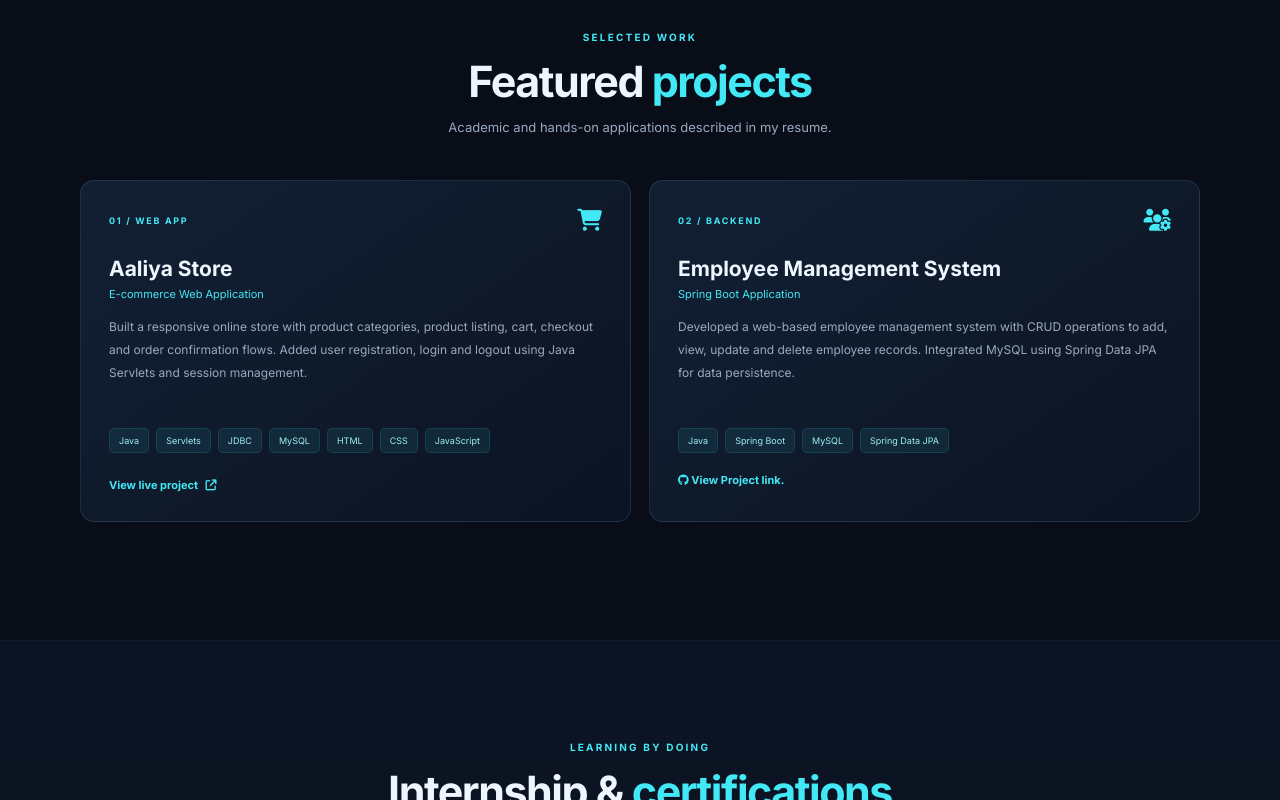
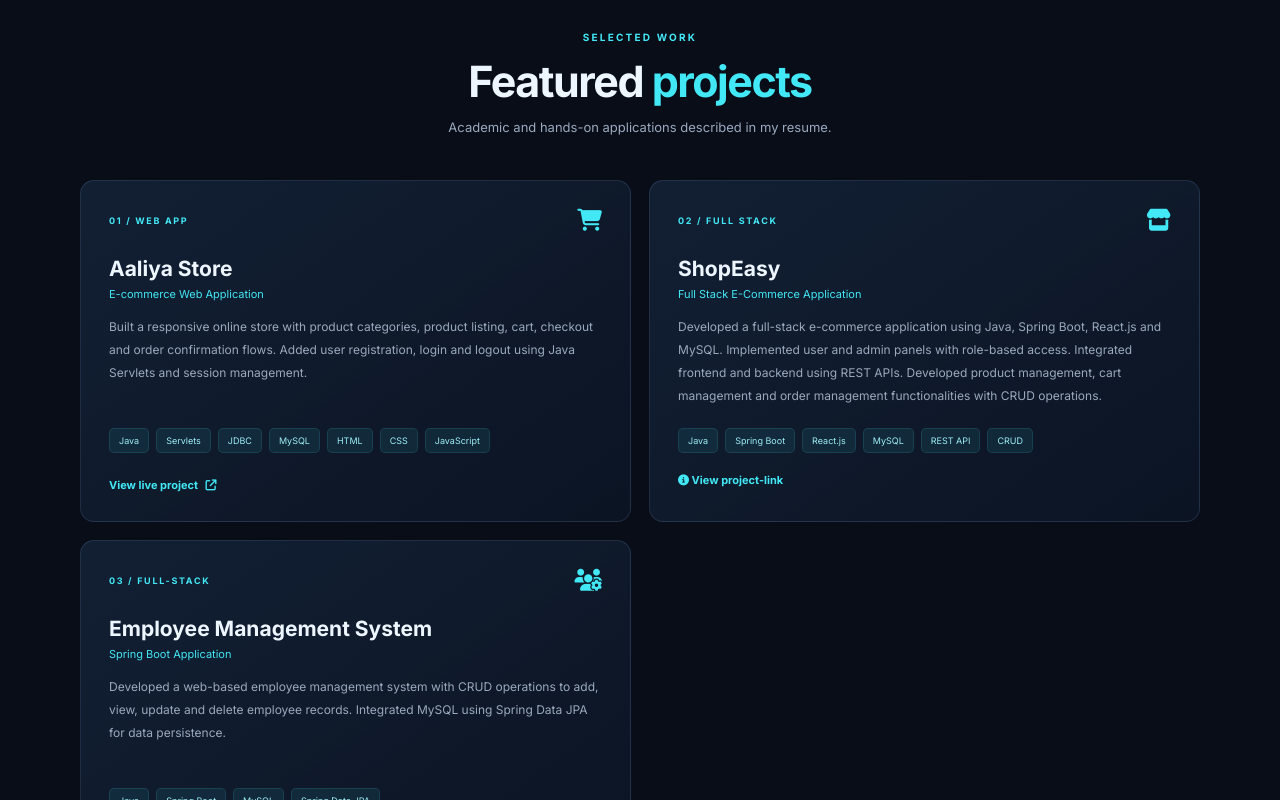
Before and after one commit to arunkumarrdeveloper/my-portfolio, a plain HTML site: page index.html in a window 1280 px wide. Shown: the part 2000-2800 px from the top of the page. Drawn offline with Linux system fonts and the light colour scheme.

Commit message:
ADD PROJECT

```diff
--- a/index.html
+++ b/index.html
@@ -12,6 +12,7 @@
   <script src="https://kit.fontawesome.com/a2d9d6b56b.js" crossorigin="anonymous"></script>
 </head>
 <body>
+
   <div class="ambient ambient-one"></div>
   <div class="ambient ambient-two"></div>
 
@@ -34,6 +35,7 @@
   </header>
 
   <main>
+
     <section class="hero container" id="home">
       <div class="hero-copy reveal">
         <div class="eyebrow"><span class="status-dot"></span> OPEN TO ENTRY-LEVEL OPPORTUNITIES</div>
@@ -55,8 +57,10 @@
           <a href="mailto:arunkumarsjcet2004@gmail.com" aria-label="Email"><i class="fa-regular fa-envelope"></i></a>
         </div>
       </div>
+
       <div class="hero-art reveal">
-        <div class="orbit orbit-a"></div><div class="orbit orbit-b"></div>
+        <div class="orbit orbit-a"></div>
+        <div class="orbit orbit-b"></div>
         <div class="code-window">
           <div class="window-top"><i></i><i></i><i></i><span>developer.java</span></div>
           <div class="code-lines">
@@ -77,7 +81,10 @@
     </section>
 
     <section class="section container" id="about">
-      <div class="section-heading reveal"><p class="section-kicker">A LITTLE INTRODUCTION</p><h2>About <span>me</span></h2></div>
+      <div class="section-heading reveal">
+        <p class="section-kicker">A LITTLE INTRODUCTION</p>
+        <h2>About <span>me</span></h2>
+      </div>
       <div class="about-grid">
         <article class="about-card glass reveal">
           <h3>Motivated fresher. Curious developer.</h3>
@@ -103,7 +110,11 @@
 
     <section class="section section-alt" id="skills">
       <div class="container">
-        <div class="section-heading reveal"><p class="section-kicker">WHAT I WORK WITH</p><h2>Technical <span>skills</span></h2><p class="section-subtitle">Technologies and fundamentals covered in my training and projects.</p></div>
+        <div class="section-heading reveal">
+          <p class="section-kicker">WHAT I WORK WITH</p>
+          <h2>Technical <span>skills</span></h2>
+          <p class="section-subtitle">Technologies and fundamentals covered in my training and projects.</p>
+        </div>
         <div class="skills-grid">
           <div class="skill-card reveal"><i class="fa-brands fa-java"></i><h3>Java</h3><p>OOP · Collections · Exception Handling</p></div>
           <div class="skill-card reveal"><i class="fa-solid fa-gears"></i><h3>Backend</h3><p>Spring Boot</p></div>
@@ -115,31 +126,99 @@
       </div>
     </section>
 
+    <!-- PROJECTS SECTION -->
     <section class="section container" id="projects">
-      <div class="section-heading reveal"><p class="section-kicker">SELECTED WORK</p><h2>Featured <span>projects</span></h2><p class="section-subtitle">Academic and hands-on applications described in my resume.</p></div>
+      <div class="section-heading reveal">
+        <p class="section-kicker">SELECTED WORK</p>
+        <h2>Featured <span>projects</span></h2>
+        <p class="section-subtitle">Academic and hands-on applications described in my resume.</p>
+      </div>
+
       <div class="projects-grid">
+
+        <!-- Project 1 -->
         <article class="project-card glass reveal">
-          <div class="project-top"><span class="project-number">01 / WEB APP</span><i class="fa-solid fa-cart-shopping"></i></div>
+          <div class="project-top">
+            <span class="project-number">01 / WEB APP</span>
+            <i class="fa-solid fa-cart-shopping"></i>
+          </div>
           <h3>Aaliya Store</h3>
           <p class="project-type">E-commerce Web Application</p>
-          <p>Built a responsive online store with product categories, product listing, cart, checkout and order confirmation flows. Added user registration, login and logout using Java Servlets and session management.</p>
-          <div class="tags"><span>Java</span><span>Servlets</span><span>JDBC</span><span>MySQL</span><span>HTML</span><span>CSS</span><span>JavaScript</span></div>
-          <a class="project-link" href="https://arunkumarrdeveloper.github.io/e-commerce/" target="_blank" rel="noopener">View live project <i class="fa-solid fa-arrow-up-right-from-square"></i></a>
+          <p>
+            Built a responsive online store with product categories, product listing,
+            cart, checkout and order confirmation flows. Added user registration,
+            login and logout using Java Servlets and session management.
+          </p>
+          <div class="tags">
+            <span>Java</span><span>Servlets</span><span>JDBC</span>
+            <span>MySQL</span><span>HTML</span><span>CSS</span><span>JavaScript</span>
+          </div>
+          <a class="project-link" href="https://arunkumarrdeveloper.github.io/e-commerce/" target="_blank" rel="noopener">
+            View live project <i class="fa-solid fa-arrow-up-right-from-square"></i>
+          </a>
         </article>
+
+        <!-- Project 2: ShopEasy -->
         <article class="project-card glass reveal">
-          <div class="project-top"><span class="project-number">02 / BACKEND</span><i class="fa-solid fa-users-gear"></i></div>
+          <div class="project-top">
+            <span class="project-number">02 / FULL STACK</span>
+            <i class="fa-solid fa-store"></i>
+          </div>
+          <h3>ShopEasy</h3>
+          <p class="project-type">Full Stack E-Commerce Application</p>
+          <p>
+            Developed a full-stack e-commerce application using Java, Spring Boot,
+            React.js and MySQL. Implemented user and admin panels with role-based
+            access. Integrated frontend and backend using REST APIs.
+            Developed product management, cart management and order management
+            functionalities with CRUD operations.
+          </p>
+          <div class="tags">
+            <span>Java</span>
+            <span>Spring Boot</span>
+            <span>React.js</span>
+            <span>MySQL</span>
+            <span>REST API</span>
+            <span>CRUD</span>
+          </div>
+          <p class="project-note">
+            <i class="fa-solid fa-circle-info"></i>
+            <a href="https://github.com/arunkumarrdeveloper/Shopeasy-Ecommerce">View project-link</a>
+          </p>
+        </article>
+
+        <!-- Project 3 -->
+        <article class="project-card glass reveal">
+          <div class="project-top">
+            <span class="project-number">03 / FULL-STACK</span>
+            <i class="fa-solid fa-users-gear"></i>
+          </div>
           <h3>Employee Management System</h3>
           <p class="project-type">Spring Boot Application</p>
-          <p>Developed a web-based employee management system with CRUD operations to add, view, update and delete employee records. Integrated MySQL using Spring Data JPA for data persistence.</p>
-          <div class="tags"><span>Java</span><span>Spring Boot</span><span>MySQL</span><span>Spring Data JPA</span></div>
-          <p class="project-note"><i class="fa-brands fa-github"></i> <a href="https://github.com/arunkumarrdeveloper">View Project link.</p>
+          <p>
+            Developed a web-based employee management system with CRUD operations
+            to add, view, update and delete employee records. Integrated MySQL
+            using Spring Data JPA for data persistence.
+          </p>
+          <div class="tags">
+            <span>Java</span><span>Spring Boot</span>
+            <span>MySQL</span><span>Spring Data JPA</span>
+          </div>
+          <p class="project-note">
+            <i class="fa-brands fa-github"></i>
+            <a href="https://github.com/arunkumarrdeveloper/employee-management-system" target="_blank" rel="noopener">View project-link</a>
+          </p>
         </article>
+
       </div>
     </section>
 
     <section class="section section-alt" id="experience">
       <div class="container">
-        <div class="section-heading reveal"><p class="section-kicker">LEARNING BY DOING</p><h2>Internship & <span>certifications</span></h2></div>
+        <div class="section-heading reveal">
+          <p class="section-kicker">LEARNING BY DOING</p>
+          <h2>Internship & <span>certifications</span></h2>
+        </div>
         <div class="timeline">
           <article class="timeline-item reveal">
             <div class="timeline-dot"></div>
@@ -147,7 +226,11 @@
               <span class="timeline-date">July 2025 – August 2025</span>
               <h3>Web Development Intern</h3>
               <h4>InternPe · Remote</h4>
-              <ul><li>Built web pages and mini-projects using HTML, CSS and JavaScript.</li><li>Followed task deadlines and code reviews.</li><li>Used Git and GitHub to manage and submit work.</li></ul>
+              <ul>
+                <li>Built web pages and mini-projects using HTML, CSS and JavaScript.</li>
+                <li>Followed task deadlines and code reviews.</li>
+                <li>Used Git and GitHub to manage and submit work.</li>
+              </ul>
             </div>
           </article>
           <article class="timeline-item reveal">
@@ -171,14 +254,25 @@
     </section>
 
     <section class="section container" id="education">
-      <div class="section-heading reveal"><p class="section-kicker">MY ACADEMIC BACKGROUND</p><h2>Education</h2></div>
+      <div class="section-heading reveal">
+        <p class="section-kicker">MY ACADEMIC BACKGROUND</p>
+        <h2>Education</h2>
+      </div>
       <div class="education-card glass reveal">
         <div class="education-icon"><i class="fa-solid fa-graduation-cap"></i></div>
-        <div><span class="timeline-date">2022 – 2026</span><h3>B.E. Computer Science and Engineering</h3><p>St. Joseph's College of Engineering and Technology, Thanjavur</p><strong>CGPA: 6.83 / 10</strong></div>
+        <div>
+          <span class="timeline-date">2022 – 2026</span>
+          <h3>B.E. Computer Science and Engineering</h3>
+          <p>St. Joseph's College of Engineering and Technology, Thanjavur</p>
+          <strong>CGPA: 6.83</strong>
+        </div>
       </div>
       <div class="education-card glass reveal">
         <div class="education-icon"><i class="fa-solid fa-school"></i></div>
-        <div><h3>HSC (Class XII) · 66.67% | SSLC (Class X) · 77%</h3><p>Little Scholar Matric Higher Secondary School</p></div>
+        <div>
+          <h3>HSC (Class XII) · 66.67% | SSLC (Class X) · 77%</h3>
+          <p>Little Scholar Matric Higher Secondary School</p>
+        </div>
       </div>
     </section>
 
@@ -186,8 +280,13 @@
       <div class="container contact-inner reveal">
         <p class="section-kicker">HAVE AN OPPORTUNITY?</p>
         <h2>Let's build something <span>useful.</span></h2>
-        <p>I am looking for an opportunity to begin my career as a Java Developer / Software Engineer Trainee. Feel free to get in touch.</p>
-        <a class="button button-primary" href="mailto:arunkumarsjcet2004@gmail.com">Contact me <i class="fa-regular fa-paper-plane"></i></a>
+        <p>
+          I am looking for an opportunity to begin my career as a Java Developer /
+          Software Engineer Trainee. Feel free to get in touch.
+        </p>
+        <a class="button button-primary" href="mailto:arunkumarsjcet2004@gmail.com">
+          Contact me <i class="fa-regular fa-paper-plane"></i>
+        </a>
         <div class="contact-details">
           <a href="mailto:arunkumarsjcet2004@gmail.com"><i class="fa-regular fa-envelope"></i> arunkumarsjcet2004@gmail.com</a>
           <a href="tel:+916381378313"><i class="fa-solid fa-phone"></i> +91 63813 78313</a>
@@ -195,12 +294,15 @@
         </div>
       </div>
     </section>
+
   </main>
 
   <footer class="footer">
     <a class="brand" href="#home">AR<span>.</span></a>
     <p>Designed & built by Arunkumar R · <span id="year"></span></p>
-    <a href="#home" class="back-top" aria-label="Back to top"><i class="fa-solid fa-arrow-up"></i></a>
+    <a href="#home" class="back-top" aria-label="Back to top">
+      <i class="fa-solid fa-arrow-up"></i>
+    </a>
   </footer>
 
   <script src="script.js"></script>
```
